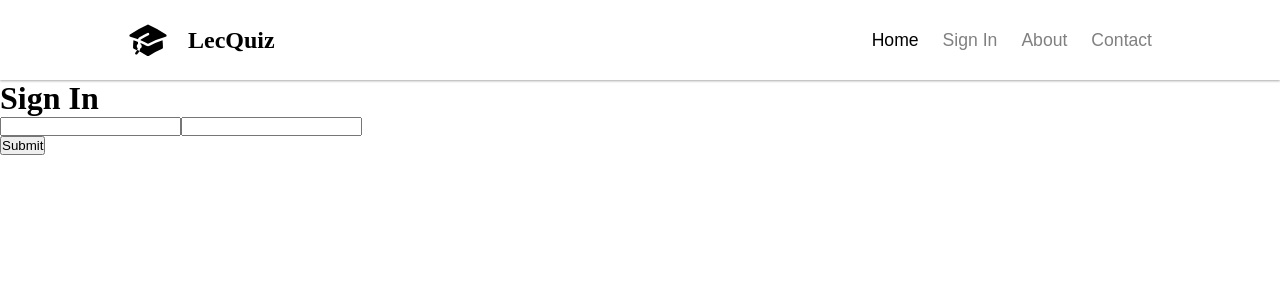
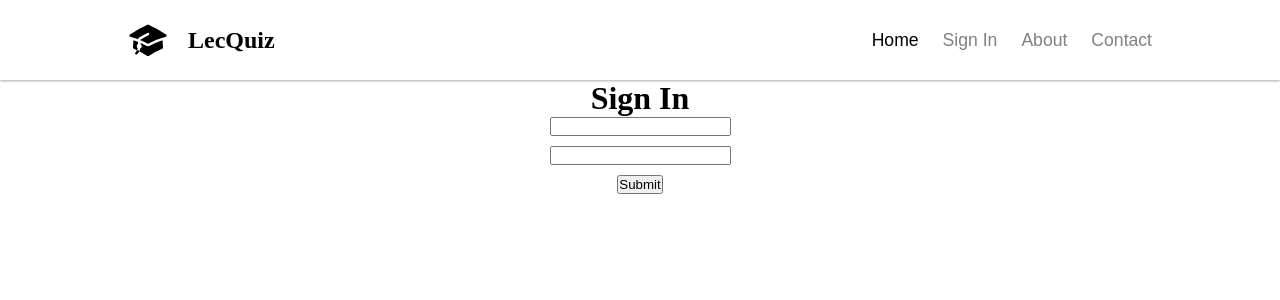
Before and after one commit to benevanoff/lecture-quiz-app, a React (Vite) app in the folder frontend/: page /signin in a window 1280 px wide. Shown: the top 300 px of the page. Built offline with nearby package versions, Linux system fonts and the light colour scheme.

Commit message:
login error for invalid creds

```diff
--- /dev/null
+++ b/frontend/src/components/Signin/Signin.css
@@ -0,0 +1,4 @@
+.input-boxes input {
+    display: block;
+    margin-bottom: 10px;
+}
--- a/frontend/src/components/Signin/Signin.jsx
+++ b/frontend/src/components/Signin/Signin.jsx
@@ -1,5 +1,6 @@
 import axios from "axios";
 import React, { useState } from 'react';
+import "./Signin.css"
 
 const HOST =  "http://localhost:8080/login"; // TODO: replace with environment variable
 
@@ -7,6 +8,7 @@ const SignIn = () => {
 
     const [username, setUsername] = useState('');
     const [password, setPassword] = useState('');
+    const [errorMsg, setError] = useState(false);
 
     const submitSignIn = async () => {
         try {
@@ -22,20 +24,25 @@ const SignIn = () => {
             );
 
             if (response.status === 200) {
+                setError(false);
                 console.log("loggin success");
             }
           } catch (error) {
+            if (error.response.status == 403) setError('Invalid Credentials');
             console.log(error.message);
           }
     };
 
     return (<>
+        <center>
+        {errorMsg && <p>Error: {errorMsg}</p>}
         <h1>Sign In</h1>
-        <div>
+        <div className="input-boxes">
             <input type="text" id="signin-username-input" onChange={ (e) => setUsername(e.target.value)}/>
             <input type="password" id="signin-password-input" onChange={(e) => setPassword(e.target.value)}/>
         </div>
         <button onClick={submitSignIn}>Submit</button>
+        </center>
     </>);
 };
 
```
Also changed, not shown: frontend/src/components/Signin/Singin.css (deleted).
